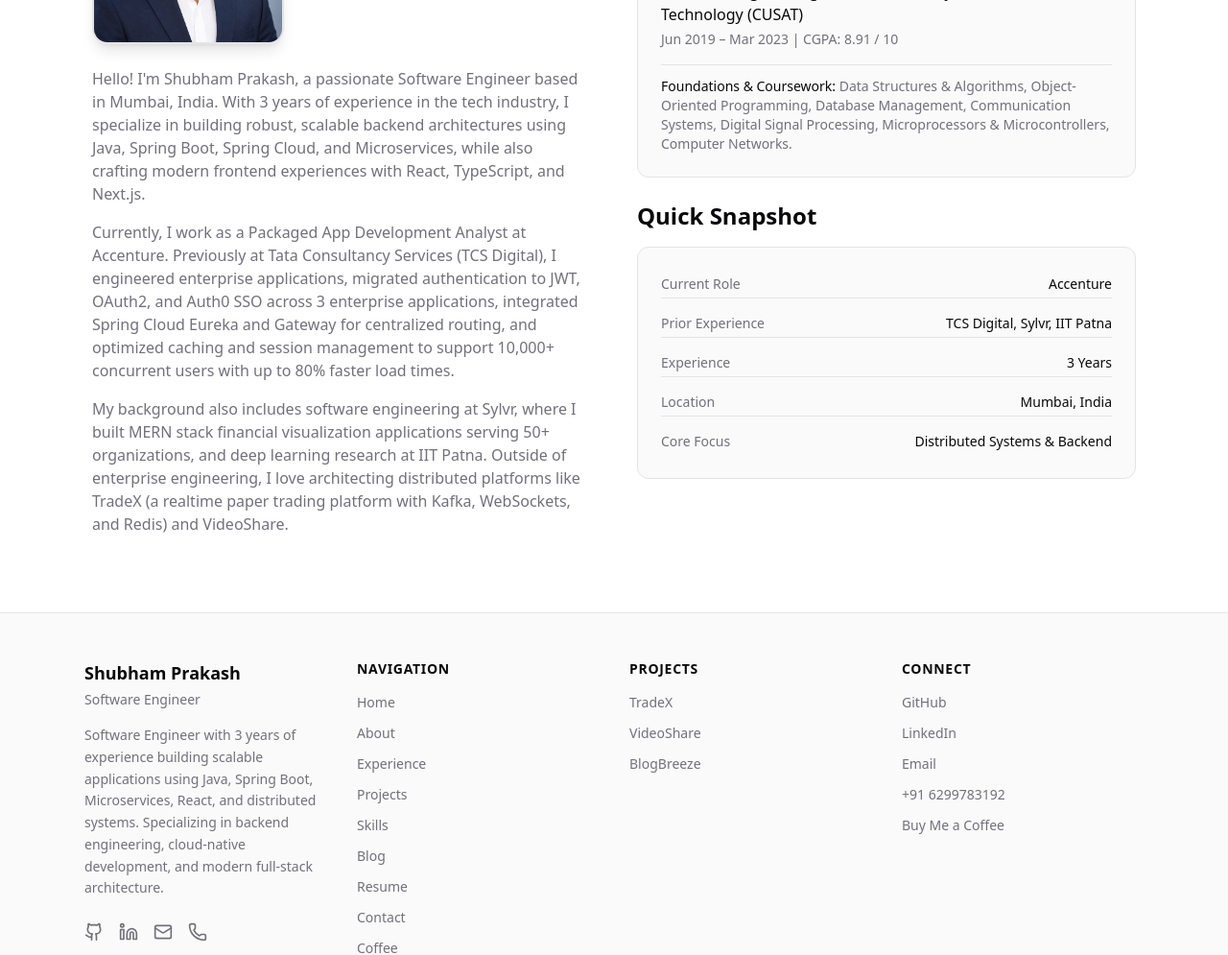
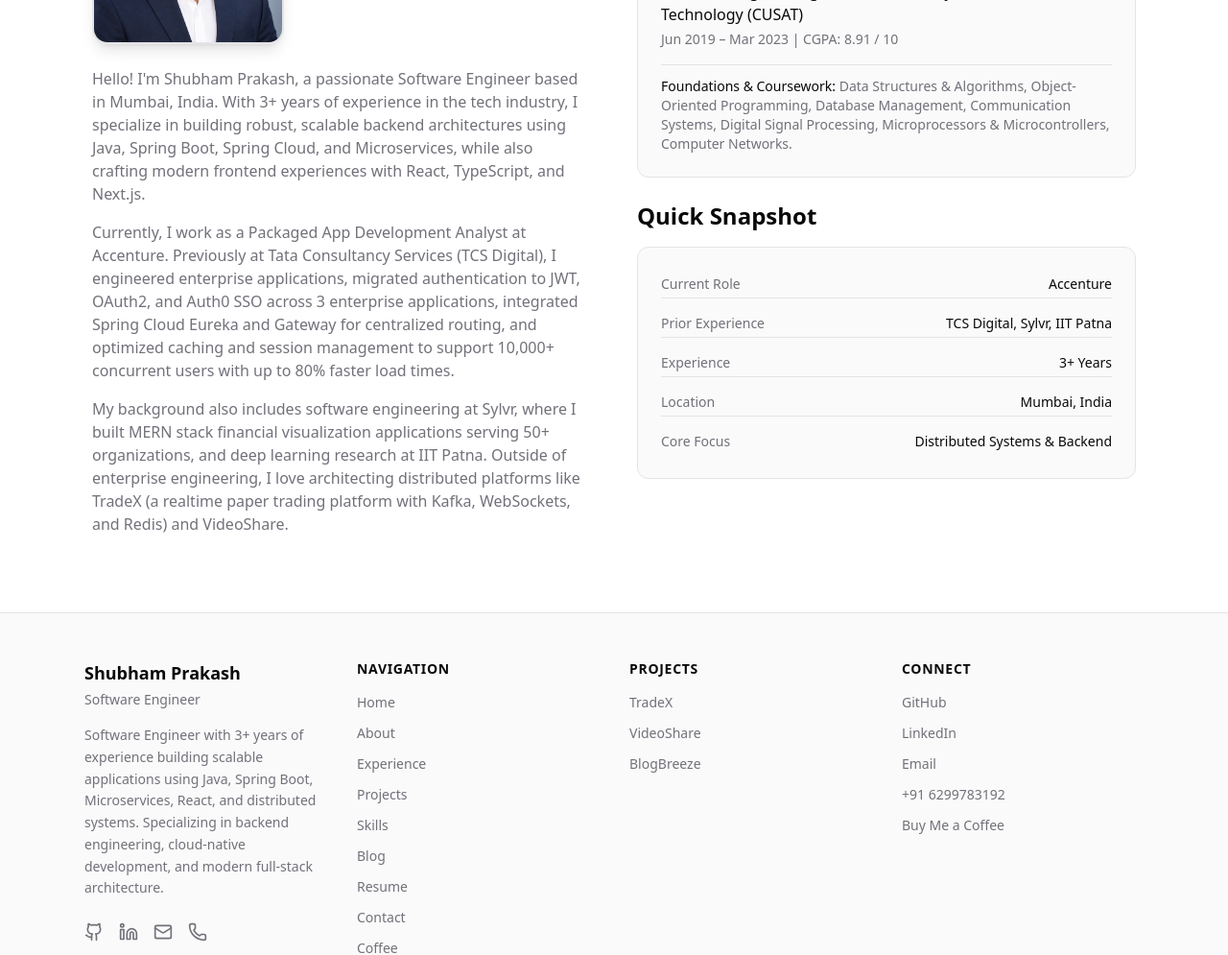
Before and after one commit to shubhamprakash681/portfolio, a Next.js app: page /about in a window 1280 px wide. Shown: the part 430-1425 px from the top of the page at 96% size. Built offline with nearby package versions, Linux system fonts and the light colour scheme; no server answers.

Commit message:
Update experience references to reflect 3+ years in multiple sections

```diff
--- a/src/app/about/page.tsx
+++ b/src/app/about/page.tsx
@@ -31,7 +31,7 @@ export default function AboutPage() {
           <div className="prose prose-invert max-w-none text-muted-foreground mt-6 space-y-4">
             <p>
               Hello! I&apos;m Shubham Prakash, a passionate Software Engineer based in Mumbai, India.
-              With 3 years of experience in the tech industry, I specialize in building robust,
+              With 3+ years of experience in the tech industry, I specialize in building robust,
               scalable backend architectures using Java, Spring Boot, Spring Cloud, and Microservices, while also
               crafting modern frontend experiences with React, TypeScript, and Next.js.
             </p>
@@ -76,7 +76,7 @@ export default function AboutPage() {
                 </div>
                 <div className="flex justify-between py-1 border-b border-border/60">
                   <span className="text-muted-foreground">Experience</span>
-                  <span className="font-medium text-foreground">3 Years</span>
+                  <span className="font-medium text-foreground">3+ Years</span>
                 </div>
                 <div className="flex justify-between py-1 border-b border-border/60">
                   <span className="text-muted-foreground">Location</span>
--- a/src/app/resume/page.tsx
+++ b/src/app/resume/page.tsx
@@ -44,7 +44,7 @@ export default function ResumePage() {
             </div>
 
             <p className="text-lg text-foreground/80 mb-12 leading-relaxed">
-              Software Engineer with 3 years of experience building scalable applications using Java, Spring Boot, Spring Cloud,
+              Software Engineer with 3+ years of experience building scalable applications using Java, Spring Boot, Spring Cloud,
               Microservices, React, and Node.js. Strong in System Design, DSA, REST APIs, distributed systems, authentication,
               and cloud-native development across Accenture, Tata Consultancy Services (TCS Digital), Sylvr, and IIT Patna.
             </p>
--- a/src/data/site.ts
+++ b/src/data/site.ts
@@ -6,7 +6,7 @@ export const siteConfig = {
   name: 'Shubham Prakash',
   title: 'Shubham Prakash — Software Engineer',
   description:
-    'Software Engineer with 3 years of experience building scalable applications using Java, Spring Boot, Microservices, React, and distributed systems. Specializing in backend engineering, cloud-native development, and modern full-stack architecture.',
+    'Software Engineer with 3+ years of experience building scalable applications using Java, Spring Boot, Microservices, React, and distributed systems. Specializing in backend engineering, cloud-native development, and modern full-stack architecture.',
   url: siteUrl,
   email: 'shubhamprakash681@gmail.com',
   phone: '6299783192',
```
Also changed, not shown: 1 other file (tests, documents, lock files or other folders).
